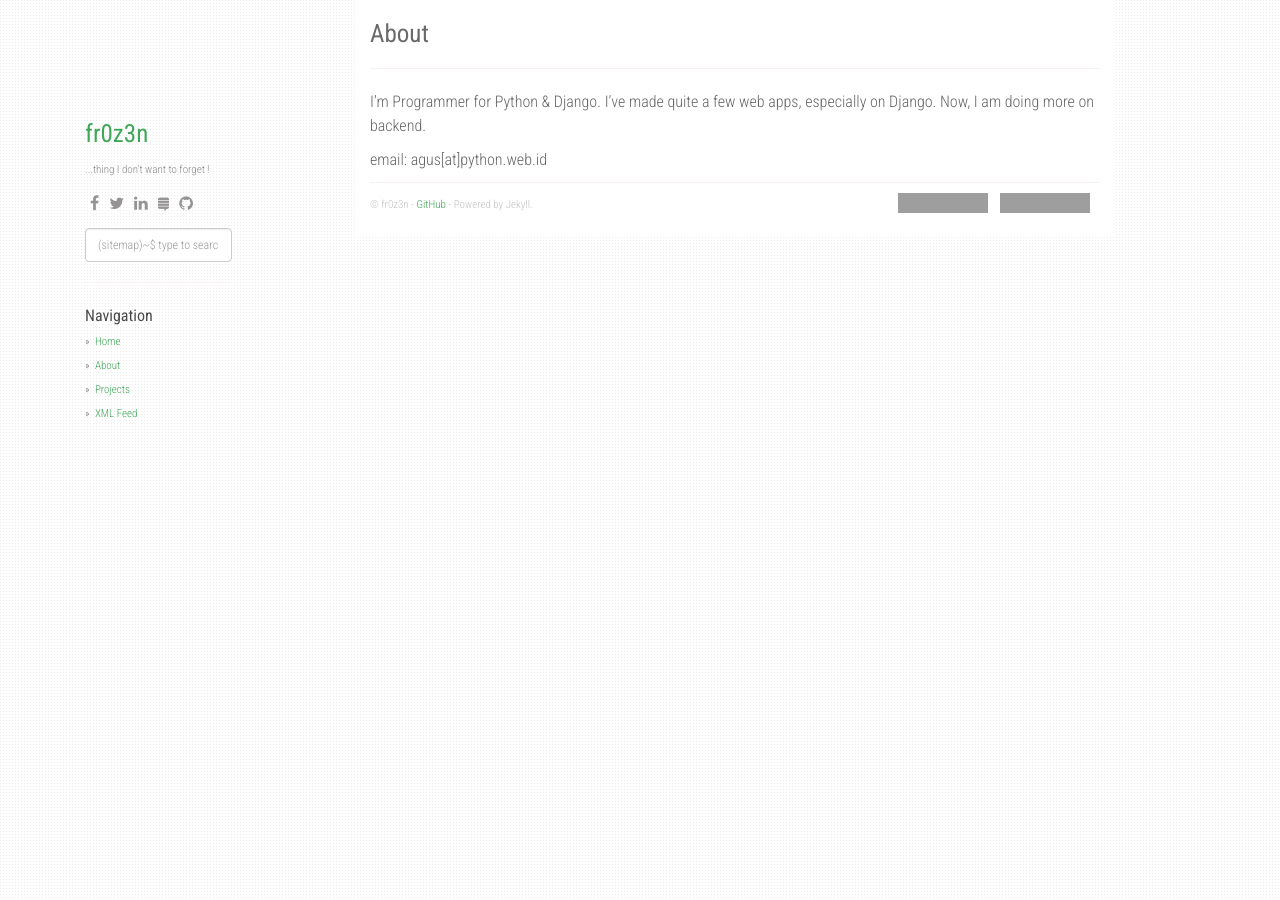
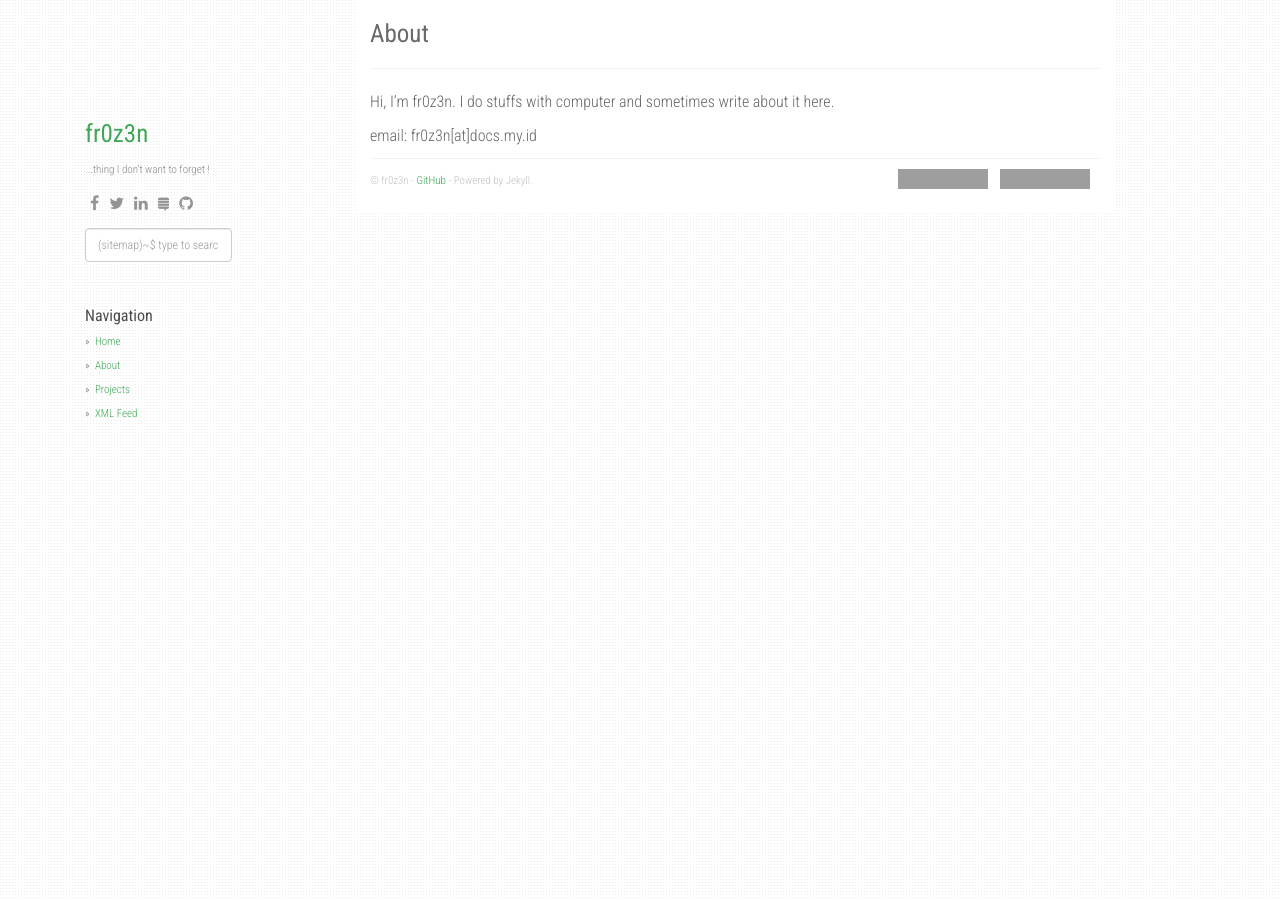
Before and after one commit to docs-source/docs.my.id, a Jekyll site: the page built from about.md, in a window 1280 px wide. Built offline with Jekyll 4.4.1, drawn with Linux system fonts in a browser that asks for light colours; nearby versions of some CDN libraries; grey boxes are pictures that could not be loaded.

Commit message:
Update about.md

```diff
--- a/about.md
+++ b/about.md
@@ -4,6 +4,6 @@ title: About
 permalink: /about/
 ---
 
-I'm Programmer for Python & Django. I've made quite a few web apps, especially on Django. Now, I am doing more on backend.
+Hi, I'm fr0z3n. I do stuffs with computer and sometimes write about it here.
 
-email: agus[at]python.web.id
+email: fr0z3n[at]docs.my.id
```
